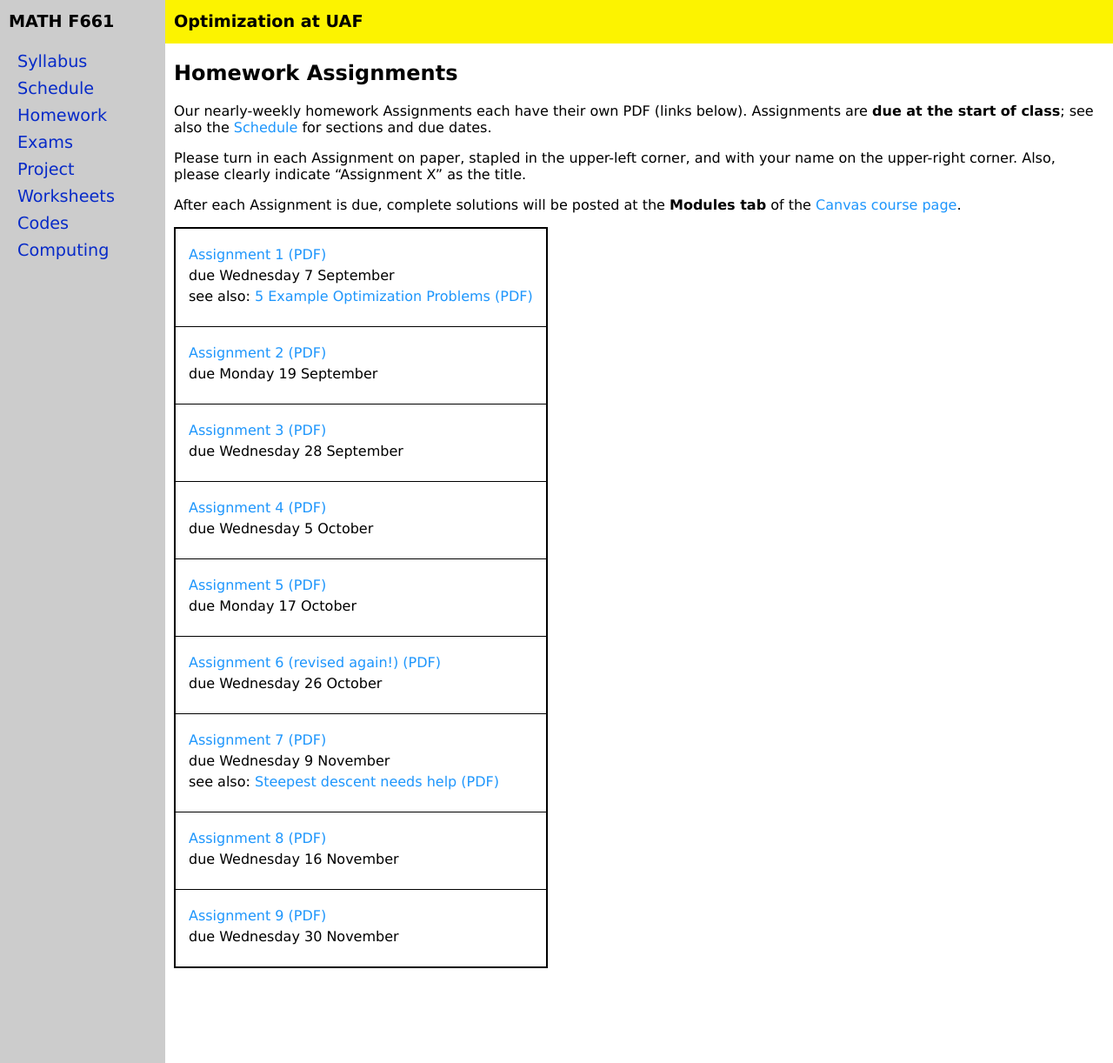
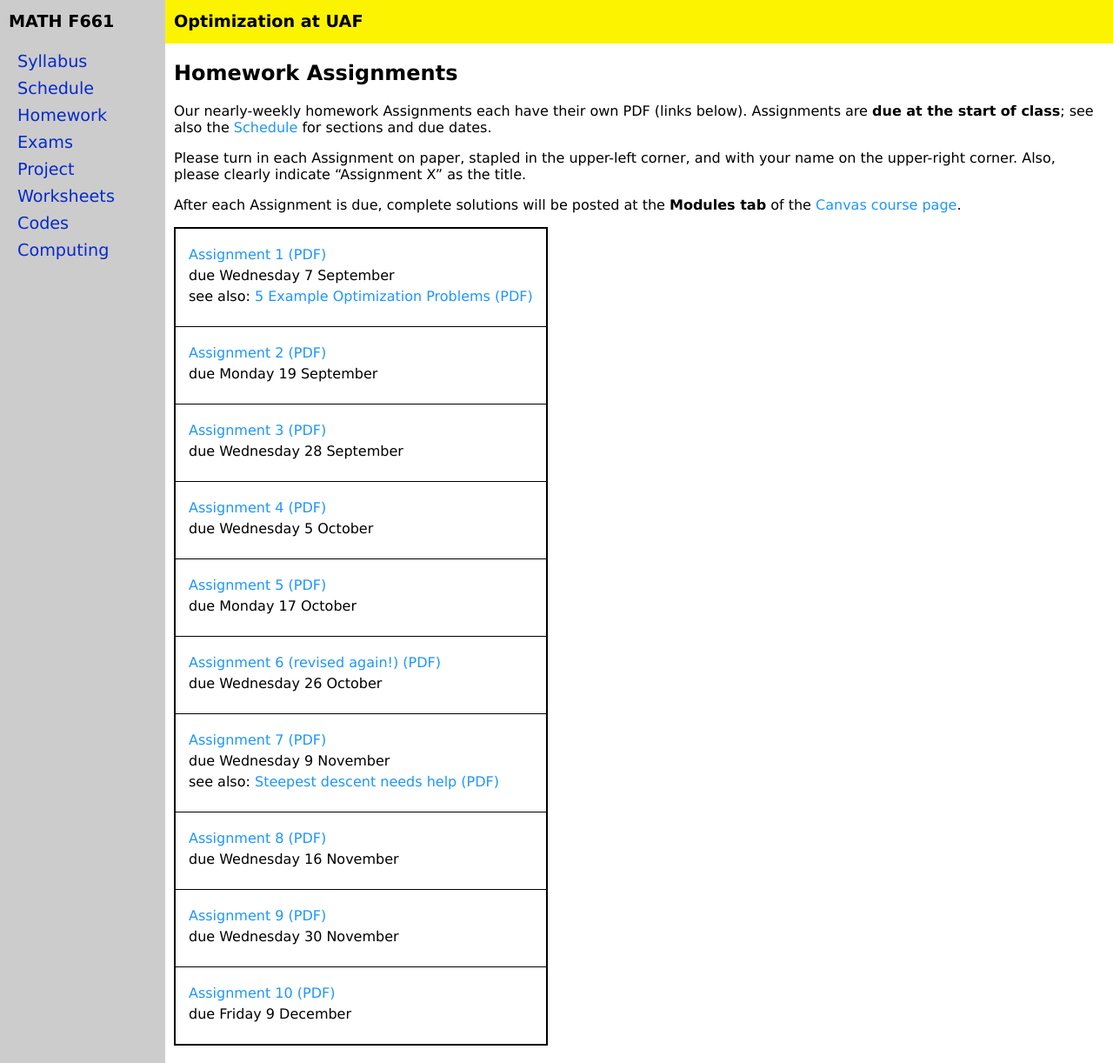
Before and after one commit to bueler/opt, a Jekyll site: the page built from homework.md, in a window 1280 px wide and 1222 px high. Shown: the whole window at 87% size. Built offline with Jekyll 4.4.1, drawn with Linux system fonts in a browser that asks for light colours.

Commit message:
post A10

```diff
--- a/_data/homework.yml
+++ b/_data/homework.yml
@@ -32,3 +32,6 @@ homework:
 - name: Assignment 9
   due: Wednesday 30 November
   blank: A9.pdf
+- name: Assignment 10
+  due: Friday 9 December
+  blank: A10.pdf
```
Also changed, not shown: 4 other files.
